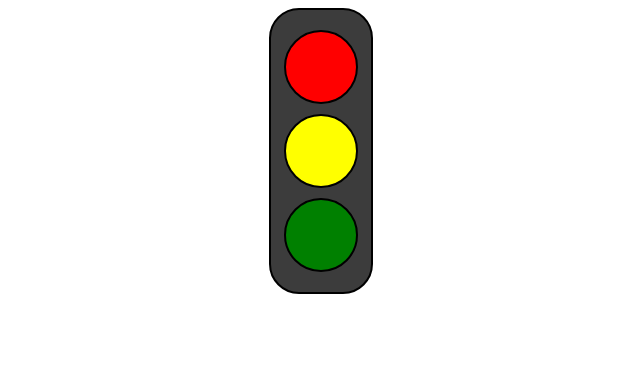
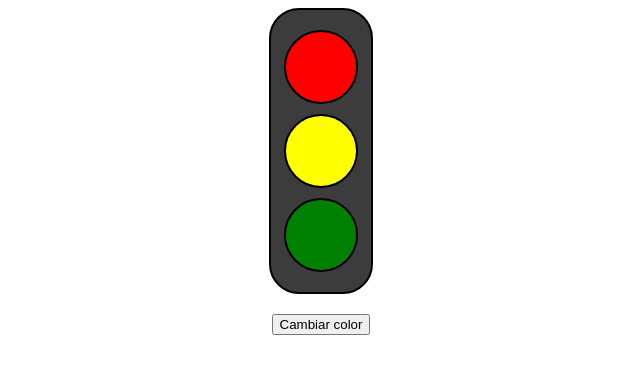
Before and after one commit to LVilchesLuppo/JSSemaforo, a plain HTML site: page index.html in a window 1280 px wide. Shown: the whole page, without its empty margins (319-959 px from the left). Drawn offline with Linux system fonts and the light colour scheme.

Commit message:
v0.0.4 - semaforo con funciones

```diff
--- a/index.html
+++ b/index.html
@@ -30,6 +30,14 @@
 
         }
 
+        .center-container{
+
+            text-align: center;
+            padding: 10px;
+            margin: 10px;
+
+        }
+
     </style>
 </head>
 <body>
@@ -38,6 +46,9 @@
         <div class="luz-semaforo" id="yellow"></div>
         <div class="luz-semaforo" id="green"></div>
     </div>
+    <div class="center-container">
+        <button onclick = "onClickCambiar()" >Cambiar color</button>
+    </div>
     <script>
 
         const cambiarColorLuzSemaforo = (id, prender) => {
@@ -45,12 +56,59 @@
             let color='';
             if(prender) color = id
             document.querySelector(`#${id}`).style.backgroundColor = color;
+            //document.getElementById(id)
         };
 
         cambiarColorLuzSemaforo('red', true);
         cambiarColorLuzSemaforo('yellow', true);
         cambiarColorLuzSemaforo('green', true);
 
+
+
+        let status = 0;
+        const onClickCambiar = () => {
+
+            //console.log(`Evento boton cambiar color ${status++}`);
+            console.log(status);
+            //status&3;
+            //operador ternario
+            status >= 3 ? status = 0: status++;
+            switch(status) {
+
+                case 0:
+                    cambiarColorLuzSemaforo('red',true);
+                    cambiarColorLuzSemaforo('yellow',!true);
+                    cambiarColorLuzSemaforo('green',!true);
+                    break;
+                case 1:
+                    cambiarColorLuzSemaforo('red',true);
+                    cambiarColorLuzSemaforo('yellow',true);
+                    cambiarColorLuzSemaforo('green',!true);
+                    break;
+                case 2:
+                    cambiarColorLuzSemaforo('red',!true);
+                    cambiarColorLuzSemaforo('yellow',!true);
+                    cambiarColorLuzSemaforo('green',true);
+                    break;
+                case 3:
+                    cambiarColorLuzSemaforo('red',!true);
+                    cambiarColorLuzSemaforo('yellow',true);
+                    cambiarColorLuzSemaforo('green',!true);
+                    break;
+                default:
+                    cambiarColorLuzSemaforo('red',!true);
+                    cambiarColorLuzSemaforo('yellow',!true);
+                    cambiarColorLuzSemaforo('green',!true);
+                    break;
+
+            }
+        };
+
+        status++;
+        //setInterval(onClickCambiar, 2000);
+
+
+
     </script>
 </body>
 </html>
```
